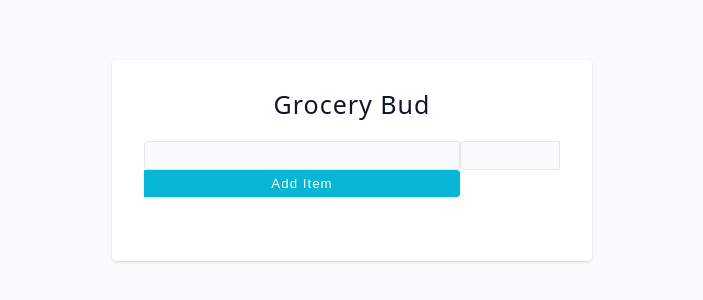
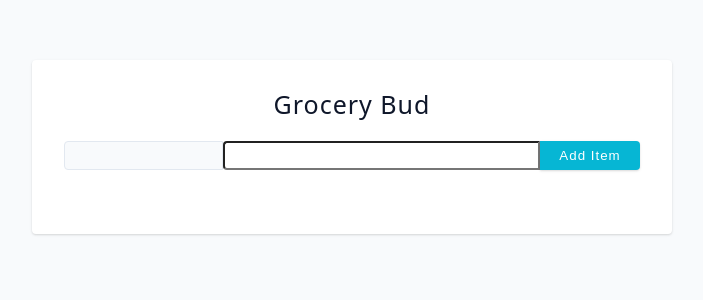
Before and after one commit to gsipes00/Task-Buddy, a React (Vite) app: page / in a window 1280 px wide. Shown: the part 68-368 px from the top of the page, without its empty margins (288-991 px from the left). Built offline with nearby package versions, Linux system fonts and the light colour scheme.

Commit message:
updated CSS to make room for the new description form input

```diff
--- a/src/Form.jsx
+++ b/src/Form.jsx
@@ -27,7 +27,7 @@ const Form = ({ addItem }) => {
           onChange={(event) => setNewItemName(event.target.value)}
         />
         <input
-          className='form-input'
+          className='form-input-desc'
           type='text'
           value={descItem}
           onChange={(event) => setDescItem(event.target.value)}
--- a/src/index.css
+++ b/src/index.css
@@ -258,7 +258,7 @@ ul {
   width: 90vw;
   margin: 0 auto;
   margin-top: 8rem;
-  max-width: 30rem;
+  max-width: 40rem;
   background: var(--white);
   border-radius: var(--borderRadius);
   padding: 2rem;
@@ -275,9 +275,14 @@ form h4 {
 }
 .form-control {
   display: grid;
-  grid-template-columns: 1fr 100px;
+  grid-template-columns: 1fr 2fr 100px;
 }
 .form-input {
+  border-radius: 0;
+  border-top-left-radius: var(--borderRadius);
+  border-bottom-left-radius: var(--borderRadius);
+}
+.form-input-desc {
   border-radius: 0;
   border-top-left-radius: var(--borderRadius);
   border-bottom-left-radius: var(--borderRadius);
```
